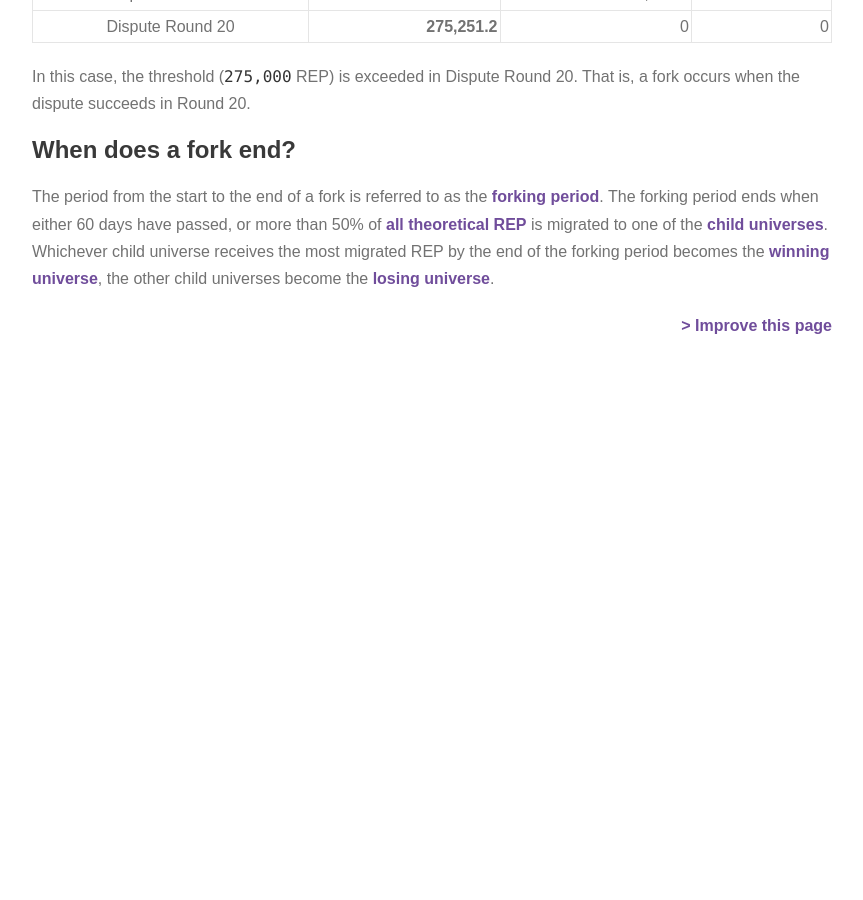
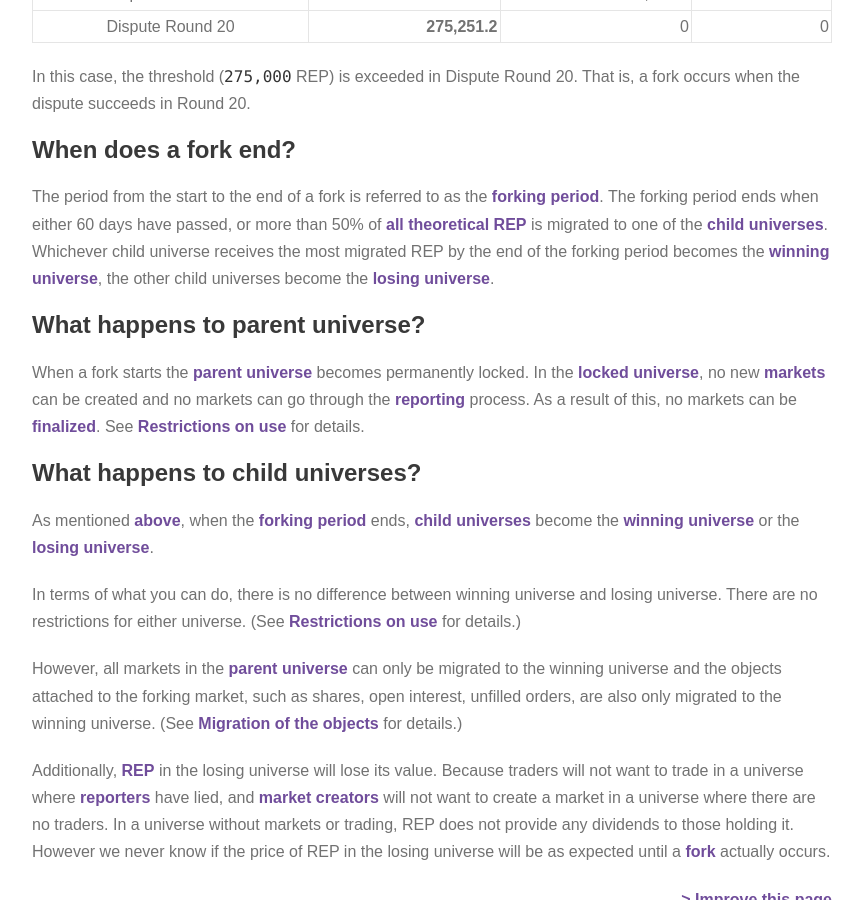
Before and after one commit to MicahZoltu/Augur.Guide-for-IPFS, a Jekyll site: the page built from collections/_version2-english/9-fork/1-basic-knowledge.md, in a window 1280 px wide and 900 px high, scrolled down 1865 px. Shown: the whole window, without its empty margins (358-1221 px from the left). Built offline with Jekyll 4.4.1, drawn with Linux system fonts in a browser that asks for light colours; comment, search, counter and statistics services are not loaded; before the commit the page ends 2254 px from its top, so only the background shows below that.

Commit message:
Add contents to "Basic-knowledge"
I added a description of what happens to the parent/child universe after a fork.

```diff
--- a/collections/_version2-english/9-fork/1-basic-knowledge.md
+++ b/collections/_version2-english/9-fork/1-basic-knowledge.md
@@ -25,6 +25,15 @@ title: Basic knowledge
 {% assign glossary_forking_period = glossary_path | append: '#Forking_Period' %}
 {% assign glossary_winning_universe = glossary_path | append: '#Winning_Universe' %}
 {% assign glossary_losing_universe = glossary_path | append: '#Losing_Universe' %}
+{% assign glossary_locked_universe = glossary_path | append: '#Locked_Universe' %}
+{% assign glossary_finalized_market = glossary_path | append: '#Finalized_Market' %}
+{% assign glossary_rep = glossary_path | append: '#REP' %}
+{% assign glossary_reporter = glossary_path | append: '#Reporter' %}
+{% assign glossary_market_creator = glossary_path | append: '#Market_Creator' %}
+
+{% capture fork_dir %}{{ "/" | absolute_url }}{{page.collection}}/9-fork/{% endcapture %}
+{% assign url_restrictions_on_use = fork_dir | append: '3-restrictions-on-use.html' %}
+{% assign url_migration_of_the_objects = fork_dir | append: '4-migration-of-the-objects.html' %}
 
 # What is a fork?
 [Forking]({{glossary_fork}}) is the last [market]({{glossary_market}}) resolution method. It is a very disruptive process and is intended to be a rare occurrence.
@@ -117,3 +126,15 @@ In this case, the threshold (`275,000` REP) is exceeded in Dispute Round 20. Tha
 
 ## When does a fork end?
 The period from the start to the end of a fork is referred to as the [forking period]({{glossary_forking_period}}). The forking period ends when either 60 days have passed, or more than 50% of [all theoretical REP]({{glossary_all_theoretical_rep}}) is migrated to one of the [child universes]({{glossary_child_universe}}). Whichever child universe receives the most migrated REP by the end of the forking period becomes the [winning universe]({{glossary_winning_universe}}), the other child universes become the [losing universe]({{glossary_losing_universe}}).
+
+## What happens to parent universe?
+When a fork starts the [parent universe]({{glossary_parent_universe}}) becomes permanently locked. In the [locked universe]({{glossary_locked_universe}}), no new [markets]({{glossary_market}}) can be created and no markets can go through the [reporting]({{glossary_report}}) process. As a result of this, no markets can be [finalized](glossary_finalized_market). See [Restrictions on use]({{url_restrictions_on_use}}) for details.
+
+## What happens to child universes?
+As mentioned [above](#when-does-a-fork-end), when the [forking period]({{glossary_forking_period}}) ends, [child universes]({{glossary_child_universe}}) become the [winning universe]({{glossary_winning_universe}}) or the [losing universe]({{glossary_losing_universe}}).
+
+In terms of what you can do, there is no difference between winning universe and losing universe. There are no restrictions for either universe. (See [Restrictions on use]({{url_restrictions_on_use}}) for details.)
+
+However, all markets in the [parent universe]({{glossary_parent_universe}}) can only be migrated to the winning universe and the objects attached to the forking market, such as shares, open interest, unfilled orders, are also only migrated to the winning universe. (See [Migration of the objects]({{url_migration_of_the_objects}}) for details.)
+
+Additionally, [REP]({{glossary_rep}}) in the losing universe will lose its value. Because traders will not want to trade in a universe where [reporters]({{glossary_reporter}}) have lied, and [market creators]({{glossary_market_creator}}) will not want to create a market in a universe where there are no traders. In a universe without markets or trading, REP does not provide any dividends to those holding it. However we never know if the price of REP in the losing universe will be as expected until a [fork]({{glossary_fork}}) actually occurs.
```
